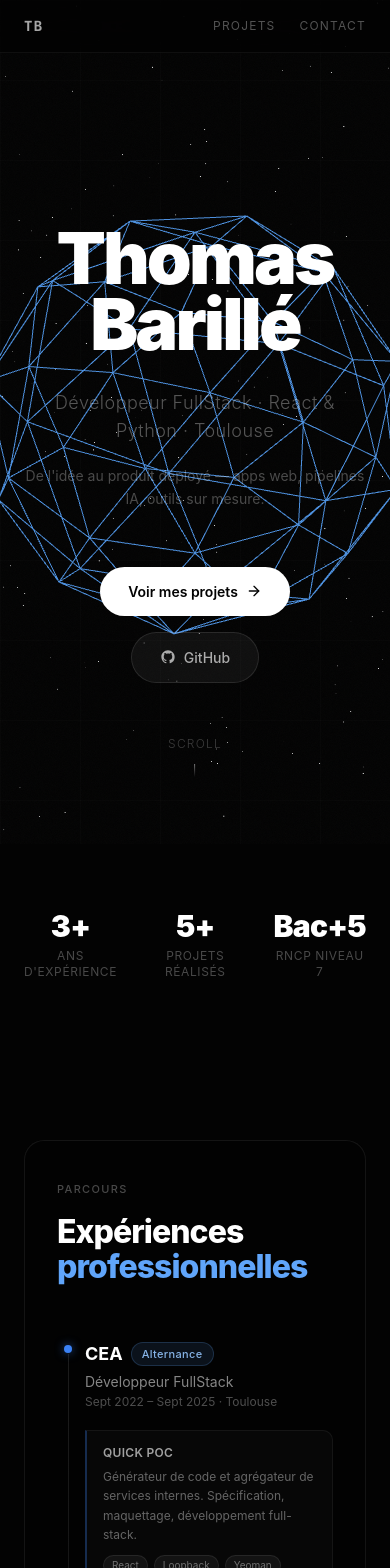
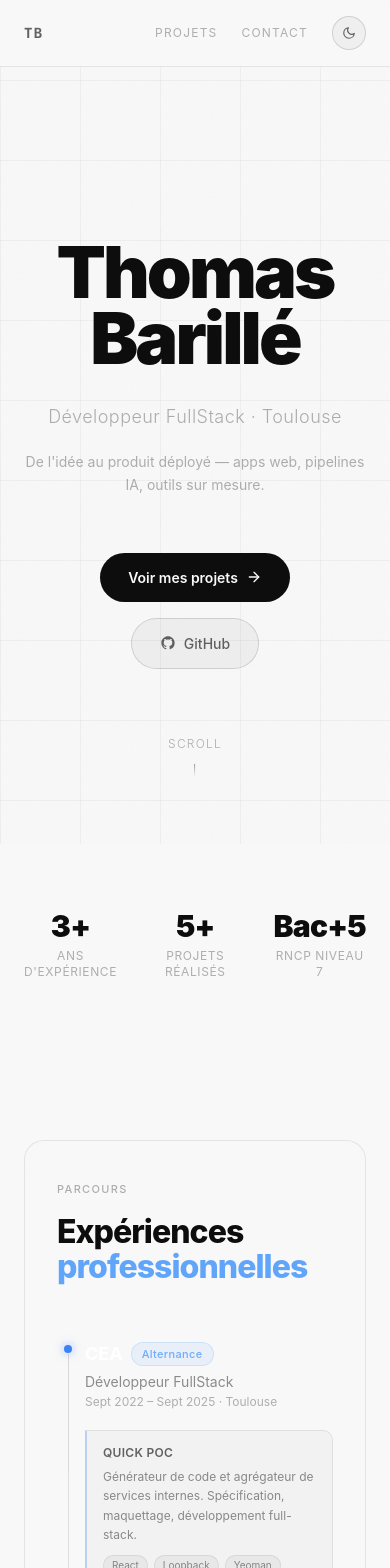
Before and after one commit to thomasBarille-ab/portfolio, a React (Vite) app: page / in a window 390 px wide. Shown: the top 1568 px of the page. Built offline with nearby package versions, Linux system fonts and the light colour scheme.

Commit message:
dark mode

```diff
--- a/src/App.tsx
+++ b/src/App.tsx
@@ -6,6 +6,7 @@ import { FadeIn } from "./components/FadeIn"
 import { Scene } from "./components/Scene"
 import { projects } from "./data/projects"
 import { experiences, education } from "./data/experiences"
+import { ThemeToggle } from "./components/ThemeToggle"
 
 const DURATION = 5000
 const SLIDE_MS = 550
@@ -28,7 +29,6 @@ function App() {
   const busy = useRef(false)
 
   const projectsRef = useRef<HTMLElement>(null)
-  const sceneScrollRef = useRef<number>(0)
 
   // ── Scroll-triggered refs ──
   const statsRef       = useRef<HTMLDivElement>(null)
@@ -86,18 +86,9 @@ function App() {
     return () => { if (timerRef.current) clearInterval(timerRef.current) }
   }, [])
 
-  useEffect(() => {
-    const onScroll = () => {
-      const max = document.documentElement.scrollHeight - window.innerHeight
-      sceneScrollRef.current = max > 0 ? window.scrollY / max : 0
-    }
-    window.addEventListener("scroll", onScroll, { passive: true })
-    return () => window.removeEventListener("scroll", onScroll)
-  }, [])
-
   return (
     <>
-    <Scene scrollRef={sceneScrollRef} />
+    <Scene />
     <div className="min-h-screen text-white overflow-x-hidden" style={{ position: "relative", zIndex: 1 }}>
 
       {/* ── Background overlays over canvas ── */}
@@ -109,23 +100,18 @@ function App() {
       {/* ── Header ── */}
       <header className="fixed top-0 left-0 right-0 z-50 glass-header">
         <div className="max-w-5xl mx-auto px-6 py-4 flex items-center justify-between">
-          <span className="text-sm font-bold tracking-widest font-mono" style={{ color: "rgba(255,255,255,0.65)" }}>TB</span>
+          <span className="text-sm font-bold tracking-widest font-mono" style={{ color: "var(--fg-mid)" }}>TB</span>
           <nav className="flex items-center gap-6 sm:gap-8">
-            <a href="#experience" className="text-xs tracking-widest uppercase transition-colors hidden sm:block" style={{ color: "rgba(255,255,255,0.32)", letterSpacing: "0.1em" }}
-               onMouseEnter={e => (e.currentTarget.style.color = "rgba(255,255,255,0.75)")}
-               onMouseLeave={e => (e.currentTarget.style.color = "rgba(255,255,255,0.32)")}>
+            <a href="#experience" className="nav-link text-xs tracking-widest uppercase hidden sm:block">
               Expérience
             </a>
-            <a href="#projects" className="text-xs tracking-widest uppercase transition-colors" style={{ color: "rgba(255,255,255,0.32)", letterSpacing: "0.1em" }}
-               onMouseEnter={e => (e.currentTarget.style.color = "rgba(255,255,255,0.75)")}
-               onMouseLeave={e => (e.currentTarget.style.color = "rgba(255,255,255,0.32)")}>
+            <a href="#projects" className="nav-link text-xs tracking-widest uppercase">
               Projets
             </a>
-            <a href="#contact" className="text-xs tracking-widest uppercase transition-colors" style={{ color: "rgba(255,255,255,0.32)", letterSpacing: "0.1em" }}
-               onMouseEnter={e => (e.currentTarget.style.color = "rgba(255,255,255,0.75)")}
-               onMouseLeave={e => (e.currentTarget.style.color = "rgba(255,255,255,0.32)")}>
+            <a href="#contact" className="nav-link text-xs tracking-widest uppercase">
               Contact
             </a>
+            <ThemeToggle />
           </nav>
         </div>
       </header>
@@ -155,18 +141,18 @@ function App() {
           {/* Role — no typewriter, clean static */}
           <motion.p
             className="text-lg sm:text-xl font-light tracking-wide mb-5"
-            style={{ color: "rgba(255,255,255,0.32)" }}
+            style={{ color: "var(--fg-faint)" }}
             initial={{ opacity: 0 }}
             animate={{ opacity: 1 }}
             transition={{ delay: 0.6, duration: 0.8 }}
           >
-            Développeur FullStack · React & Python · Toulouse
+            Développeur FullStack · Toulouse
           </motion.p>
 
           {/* Description */}
           <motion.p
             className="text-sm sm:text-base max-w-md mx-auto mb-14 leading-relaxed"
-            style={{ color: "rgba(255,255,255,0.28)" }}
+            style={{ color: "var(--fg-faint)" }}
             initial={{ opacity: 0 }}
             animate={{ opacity: 1 }}
             transition={{ delay: 0.7, duration: 0.8 }}
@@ -211,16 +197,13 @@ function App() {
         {/* Scroll indicator */}
         <motion.div
           className="absolute bottom-10 left-1/2 -translate-x-1/2 flex flex-col items-center gap-3 select-none"
-          style={{ color: "rgba(255,255,255,0.22)" }}
+          style={{ color: "var(--fg-faint)" }}
           initial={{ opacity: 0 }}
           animate={{ opacity: 1 }}
           transition={{ delay: 1.5, duration: 1 }}
         >
           <span className="text-xs tracking-widest uppercase font-light">Scroll</span>
-          <div
-            className="w-px h-10 scroll-line"
-            style={{ background: "linear-gradient(to bottom, rgba(255,255,255,0.7), transparent)" }}
-          />
+          <div className="w-px h-10 scroll-line" />
         </motion.div>
       </section>
 
@@ -239,8 +222,8 @@ function App() {
               animate={statsInView ? { opacity: 1, y: 0 } : {}}
               transition={{ delay: i * 0.1, duration: 0.6, ease }}
             >
-              <div className="text-3xl sm:text-4xl font-black text-white mb-1 tracking-tight">{s.n}</div>
-              <div className="text-xs tracking-wider uppercase" style={{ color: "rgba(255,255,255,0.28)" }}>{s.l}</div>
+              <div className="text-3xl sm:text-4xl font-black mb-1 tracking-tight" style={{ color: "var(--fg)" }}>{s.n}</div>
+              <div className="text-xs tracking-wider uppercase" style={{ color: "var(--fg-faint)" }}>{s.l}</div>
             </motion.div>
           ))}
         </div>
@@ -281,8 +264,8 @@ function App() {
                   {exp.type}
                 </span>
               </div>
-              <p className="text-sm mb-0.5" style={{ color: "rgba(255,255,255,0.52)" }}>{exp.role}</p>
-              <p className="text-xs mb-5" style={{ color: "rgba(255,255,255,0.3)" }}>{exp.period} · {exp.location}</p>
+              <p className="text-sm mb-0.5" style={{ color: "var(--fg-low)" }}>{exp.role}</p>
+              <p className="text-xs mb-5" style={{ color: "var(--fg-faint)" }}>{exp.period} · {exp.location}</p>
 
               {exp.subProjects ? (
                 <div className="space-y-2.5">
@@ -294,10 +277,10 @@ function App() {
                       animate={experienceInView ? { opacity: 1, y: 0 } : {}}
                       transition={{ delay: i * 0.2 + 0.3 + j * 0.1, duration: 0.4 }}
                     >
-                      <p className="text-xs font-semibold tracking-wide uppercase mb-1.5" style={{ color: "rgba(255,255,255,0.62)" }}>
+                      <p className="text-xs font-semibold tracking-wide uppercase mb-1.5" style={{ color: "var(--fg-mid)" }}>
                         {sp.name}
                       </p>
-                      <p className="text-xs leading-relaxed mb-2.5" style={{ color: "rgba(255,255,255,0.38)" }}>
+                      <p className="text-xs leading-relaxed mb-2.5" style={{ color: "var(--fg-low)" }}>
                         {sp.description}
                       </p>
                       <div className="flex flex-wrap gap-1.5">
@@ -309,7 +292,7 @@ function App() {
               ) : (
                 <>
                   {exp.description && (
-                    <p className="text-sm leading-relaxed mb-3" style={{ color: "rgba(255,255,255,0.38)" }}>
+                    <p className="text-sm leading-relaxed mb-3" style={{ color: "var(--fg-low)" }}>
                       {exp.description}
                     </p>
                   )}
@@ -368,7 +351,7 @@ function App() {
             </button>
           </div>
 
-          <div className="mt-5 h-px rounded-full overflow-hidden" style={{ background: "rgba(255,255,255,0.06)" }}>
+          <div className="mt-5 h-px rounded-full overflow-hidden" style={{ background: "var(--border)" }}>
             <div key={dotIndex} className="h-full progress-bar"
               style={{ background: "linear-gradient(to right, #3b82f6, #8b5cf6)" }} />
           </div>
@@ -381,8 +364,8 @@ function App() {
                 aria-label={`Projet ${i + 1}`}
                 className="rounded-full transition-all duration-300"
                 style={i === dotIndex
-                  ? { width: "20px", height: "8px", background: "white" }
-                  : { width: "8px", height: "8px", background: "rgba(255,255,255,0.18)" }}
+                  ? { width: "20px", height: "8px", background: "var(--fg)" }
+                  : { width: "8px", height: "8px", background: "var(--fg-faintest)" }}
               />
             ))}
           </div>
@@ -416,11 +399,11 @@ function App() {
                 animate={educationInView ? { scale: 1 } : {}}
                 transition={{ delay: i * 0.15 + 0.1, type: "spring", stiffness: 300, damping: 20 }}
               />
-              <h3 className="text-base font-bold text-white mb-0.5">{edu.school}</h3>
-              <p className="text-sm mb-0.5" style={{ color: "rgba(255,255,255,0.5)" }}>{edu.field}</p>
-              <p className="text-xs mb-2" style={{ color: "rgba(255,255,255,0.3)" }}>{edu.period} · {edu.location}</p>
+              <h3 className="text-base font-bold mb-0.5" style={{ color: "var(--fg)" }}>{edu.school}</h3>
+              <p className="text-sm mb-0.5" style={{ color: "var(--fg-low)" }}>{edu.field}</p>
+              <p className="text-xs mb-2" style={{ color: "var(--fg-faint)" }}>{edu.period} · {edu.location}</p>
               {edu.details?.map(d => (
-                <p key={d} className="text-xs leading-relaxed" style={{ color: "rgba(255,255,255,0.33)" }}>{d}</p>
+                <p key={d} className="text-xs leading-relaxed" style={{ color: "var(--fg-faint)" }}>{d}</p>
               ))}
             </motion.div>
           ))}
@@ -464,9 +447,9 @@ function App() {
               animate={skillsInView ? { opacity: 1, y: 0 } : {}}
               transition={{ delay: SKILLS.length * 0.04 + i * 0.08, duration: 0.4 }}
             >
-              <span className="text-sm font-medium" style={{ color: "rgba(255,255,255,0.62)" }}>{l.lang}</span>
+              <span className="text-sm font-medium" style={{ color: "var(--fg-mid)" }}>{l.lang}</span>
               <span className="lang-badge">{l.level}</span>
-              <span className="text-xs" style={{ color: "rgba(255,255,255,0.3)" }}>{l.detail}</span>
+              <span className="text-xs" style={{ color: "var(--fg-faint)" }}>{l.detail}</span>
             </motion.div>
           ))}
         </div>
@@ -542,9 +525,9 @@ function App() {
       </section>
 
       {/* ── Footer ── */}
-      <footer style={{ borderTop: "1px solid rgba(255,255,255,0.05)" }} className="py-8">
+      <footer style={{ borderTop: "1px solid var(--border)" }} className="py-8">
         <div className="max-w-5xl mx-auto px-6 text-center">
-          <span className="font-mono" style={{ fontSize: "11px", color: "rgba(255,255,255,0.14)" }}>
+          <span className="font-mono" style={{ fontSize: "11px", color: "var(--fg-faintest)" }}>
             © 2026 Thomas Barillé — Développeur FullStack
           </span>
         </div>
--- a/src/components/Scene.tsx
+++ b/src/components/Scene.tsx
@@ -1,60 +1,15 @@
-import { useRef } from "react"
-import { Canvas, useFrame } from "@react-three/fiber"
+import { Canvas } from "@react-three/fiber"
 import { Stars } from "@react-three/drei"
-import * as THREE from "three"
 
-const SECTIONS = [
-  { x: 0,    y: 0,    z: 0,    color: "#3b82f6", s: 1.4 },
-  { x: -2.0, y: 0.4,  z: -0.5, color: "#8b5cf6", s: 1.0 },
-  { x: 2.2,  y: -0.3, z: -0.5, color: "#f472b6", s: 0.9 },
-  { x: -1.5, y: 0.2,  z: -0.5, color: "#34d399", s: 0.85 },
-  { x: 0,    y: 0,    z: 0,    color: "#c4b5fd", s: 1.2 },
-]
-
-function lerp(a: number, b: number, t: number) { return a + (b - a) * t }
-
-function Orb({ scrollRef }: { scrollRef: React.MutableRefObject<number> }) {
-  const mesh = useRef<THREE.Mesh>(null)
-  const mat  = useRef<THREE.MeshBasicMaterial>(null)
-  const ca   = useRef(new THREE.Color())
-  const cb   = useRef(new THREE.Color())
-
-  useFrame(({ clock }) => {
-    if (!mesh.current || !mat.current) return
-    const t   = clock.getElapsedTime()
-    mesh.current.rotation.x = t * 0.11
-    mesh.current.rotation.y = t * 0.17
-
-    const max  = SECTIONS.length - 1
-    const raw  = Math.max(0, Math.min(scrollRef.current * max, max))
-    const i    = Math.min(Math.floor(raw), max - 1)
-    const frac = raw - i
-    const a = SECTIONS[i], b = SECTIONS[i + 1]
-
-    mesh.current.position.set(lerp(a.x, b.x, frac), lerp(a.y, b.y, frac), lerp(a.z, b.z, frac))
-    mesh.current.scale.setScalar(lerp(a.s, b.s, frac))
-    ca.current.set(a.color)
-    cb.current.set(b.color)
-    mat.current.color.copy(ca.current.lerp(cb.current, frac))
-  })
-
-  return (
-    <mesh ref={mesh}>
-      <icosahedronGeometry args={[1, 1]} />
-      <meshBasicMaterial ref={mat} color="#3b82f6" wireframe />
-    </mesh>
-  )
-}
-
-export function Scene({ scrollRef }: { scrollRef: React.MutableRefObject<number> }) {
+export function Scene() {
   return (
     <Canvas
       camera={{ position: [0, 0, 5], fov: 60 }}
+      className="stars-canvas"
+      gl={{ alpha: true }}
       style={{ position: "fixed", top: 0, left: 0, right: 0, bottom: 0, zIndex: 0, pointerEvents: "none" }}
-      onCreated={({ gl }) => gl.setClearColor(new THREE.Color("#030303"), 1)}
     >
       <Stars radius={120} depth={60} count={4000} factor={4} saturation={0} fade speed={0.6} />
-      <Orb scrollRef={scrollRef} />
     </Canvas>
   )
 }
--- a/src/components/ThemeToggle.tsx
+++ b/src/components/ThemeToggle.tsx
@@ -1,26 +1,38 @@
 import { useEffect, useState } from "react"
 
 export function ThemeToggle() {
-  const [dark, setDark] = useState(() =>
-    window.matchMedia("(prefers-color-scheme: dark)").matches
-  )
+  const [dark, setDark] = useState(() => {
+    const stored = localStorage.getItem("theme")
+    if (stored) return stored === "dark"
+    return window.matchMedia("(prefers-color-scheme: dark)").matches
+  })
 
   useEffect(() => {
     document.documentElement.classList.toggle("dark", dark)
+    localStorage.setItem("theme", dark ? "dark" : "light")
   }, [dark])
 
   return (
     <button
-      onClick={() => setDark((d) => !d)}
-      className="p-2 rounded-lg border border-neutral-200 dark:border-neutral-700 text-neutral-500 dark:text-neutral-400 hover:bg-neutral-100 dark:hover:bg-neutral-800 transition-colors"
-      aria-label="Toggle theme"
+      onClick={() => setDark(d => !d)}
+      aria-label="Basculer le thème"
+      style={{
+        width: 34, height: 34, flexShrink: 0,
+        display: "flex", alignItems: "center", justifyContent: "center",
+        borderRadius: "50%",
+        background: "var(--surface-sm)",
+        border: "1px solid var(--border-mid)",
+        color: "var(--fg-mid)",
+        cursor: "pointer",
+        transition: "background 0.2s, color 0.2s, border-color 0.2s",
+      }}
     >
       {dark ? (
-        <svg className="w-5 h-5" fill="none" stroke="currentColor" strokeWidth={2} viewBox="0 0 24 24">
+        <svg width="14" height="14" fill="none" stroke="currentColor" strokeWidth={2} viewBox="0 0 24 24">
           <path strokeLinecap="round" strokeLinejoin="round" d="M12 3v1m0 16v1m8.66-9H21M3 12H2.34M17.66 6.34l-.7.7M6.34 17.66l-.7.7M17.66 17.66l-.7-.7M6.34 6.34l-.7-.7M12 8a4 4 0 100 8 4 4 0 000-8z" />
         </svg>
       ) : (
-        <svg className="w-5 h-5" fill="none" stroke="currentColor" strokeWidth={2} viewBox="0 0 24 24">
+        <svg width="14" height="14" fill="none" stroke="currentColor" strokeWidth={2} viewBox="0 0 24 24">
           <path strokeLinecap="round" strokeLinejoin="round" d="M21 12.79A9 9 0 1111.21 3a7 7 0 009.79 9.79z" />
         </svg>
       )}
--- a/src/index.css
+++ b/src/index.css
@@ -4,29 +4,66 @@
 @custom-variant dark (&:where(.dark, .dark *));
 
 @layer base {
-  :root { color-scheme: dark; }
+  :root {
+    color-scheme: light;
+    --bg: #f8f8f8;
+    --fg: #0d0d0d;
+    --fg-mid: rgba(0,0,0,0.60);
+    --fg-low: rgba(0,0,0,0.44);
+    --fg-faint: rgba(0,0,0,0.30);
+    --fg-faintest: rgba(0,0,0,0.16);
+    --border: rgba(0,0,0,0.08);
+    --border-mid: rgba(0,0,0,0.13);
+    --glass-bg: rgba(248,248,248,0.88);
+    --header-bg: rgba(248,248,248,0.92);
+    --grid-line: rgba(0,0,0,0.04);
+    --surface-xs: rgba(0,0,0,0.025);
+    --surface-sm: rgba(0,0,0,0.04);
+    --surface-mid: rgba(0,0,0,0.07);
+    --canvas-opacity: 0;
+  }
+  .dark {
+    color-scheme: dark;
+    --bg: #030303;
+    --fg: #ffffff;
+    --fg-mid: rgba(255,255,255,0.62);
+    --fg-low: rgba(255,255,255,0.42);
+    --fg-faint: rgba(255,255,255,0.28);
+    --fg-faintest: rgba(255,255,255,0.14);
+    --border: rgba(255,255,255,0.07);
+    --border-mid: rgba(255,255,255,0.10);
+    --glass-bg: rgba(3,3,3,0.72);
+    --header-bg: rgba(3,3,3,0.82);
+    --grid-line: rgba(255,255,255,0.016);
+    --surface-xs: rgba(255,255,255,0.025);
+    --surface-sm: rgba(255,255,255,0.05);
+    --surface-mid: rgba(255,255,255,0.09);
+    --canvas-opacity: 1;
+  }
   html { scroll-behavior: smooth; }
   body {
     margin: 0;
     font-family: 'Inter', system-ui, sans-serif;
     -webkit-font-smoothing: antialiased;
     -moz-osx-font-smoothing: grayscale;
-    background: #030303;
-    color: white;
+    background: var(--bg);
+    color: var(--fg);
+    transition: background-color 0.4s, color 0.4s;
   }
 }
 
-/* ─── Background ─── */
-.bg-glow {
-  position: fixed; top: 0; left: 0; right: 0;
-  height: 70vh; pointer-events: none;
-  background: radial-gradient(ellipse 80% 50% at 50% -20%, rgba(59,130,246,0.07) 0%, transparent 70%);
+/* ─── Stars canvas ─── */
+.stars-canvas {
+  opacity: var(--canvas-opacity);
+  transition: opacity 0.5s;
 }
+
+/* ─── Background overlays ─── */
 .grid-bg {
   position: fixed; inset: 0; pointer-events: none;
   background-image:
-    linear-gradient(rgba(255,255,255,0.016) 1px, transparent 1px),
-    linear-gradient(90deg, rgba(255,255,255,0.016) 1px, transparent 1px);
+    linear-gradient(var(--grid-line) 1px, transparent 1px),
+    linear-gradient(90deg, var(--grid-line) 1px, transparent 1px);
   background-size: 80px 80px;
 }
 .noise-overlay {
@@ -39,9 +76,19 @@
 .glass-header {
   backdrop-filter: blur(16px) saturate(200%);
   -webkit-backdrop-filter: blur(16px) saturate(200%);
-  background: rgba(3, 3, 3, 0.82);
-  border-bottom: 1px solid rgba(255,255,255,0.05);
+  background: var(--header-bg);
+  border-bottom: 1px solid var(--border);
+  transition: background-color 0.4s, border-color 0.4s;
 }
+
+/* ─── Nav links ─── */
+.nav-link {
+  color: var(--fg-faint);
+  transition: color 0.2s;
+  letter-spacing: 0.1em;
+  text-decoration: none;
+}
+.nav-link:hover { color: var(--fg-mid); }
 
 /* ─── Hero ─── */
 .hero-name {
@@ -49,7 +96,7 @@
   font-size: clamp(72px, 13vw, 160px);
   font-weight: 900;
   letter-spacing: -0.04em;
-  color: white;
+  color: var(--fg);
   line-height: 0.92;
 }
 
@@ -59,7 +106,7 @@
   font-size: 11px;
   letter-spacing: 0.12em;
   text-transform: uppercase;
-  color: rgba(255,255,255,0.28);
+  color: var(--fg-faint);
   font-weight: 500;
   margin-bottom: 1rem;
 }
@@ -67,7 +114,7 @@
   font-size: clamp(2rem, 5vw, 3.5rem);
   font-weight: 800;
   letter-spacing: -0.03em;
-  color: white;
+  color: var(--fg);
   line-height: 1.1;
 }
 .text-accent { color: #60a5fa; }
@@ -76,23 +123,26 @@
 .btn-primary {
   display: inline-flex; align-items: center; gap: 8px;
   padding: 14px 28px;
-  background: white; color: #030303;
+  background: var(--fg); color: var(--bg);
   font-size: 14px; font-weight: 600; font-family: inherit;
   border-radius: 100px; border: none; cursor: pointer;
+  transition: background 0.3s, color 0.3s;
 }
 .btn-secondary {
   display: inline-flex; align-items: center; gap: 8px;
   padding: 14px 28px;
-  background: rgba(255,255,255,0.05); color: rgba(255,255,255,0.65);
+  background: var(--surface-sm); color: var(--fg-mid);
   font-size: 14px; font-weight: 500; font-family: inherit;
-  border-radius: 100px; border: 1px solid rgba(255,255,255,0.1);
+  border-radius: 100px; border: 1px solid var(--border-mid);
   cursor: pointer; text-decoration: none;
+  transition: background 0.3s, color 0.3s, border-color 0.3s;
 }
 
 /* ─── Scroll indicator ─── */
 .scroll-line {
   animation: scroll-scan 2s ease-in-out infinite;
   transform-origin: top;
+  background: linear-gradient(to bottom, var(--fg-mid), transparent);
 }
 @keyframes scroll-scan {
   0%   { transform: scaleY(0); opacity: 0.8; }
@@ -109,17 +159,17 @@
 
 .carousel-btn {
   width: 44px; height: 44px; border-radius: 50%;
-  background: rgba(255,255,255,0.05);
-  border: 1px solid rgba(255,255,255,0.1);
-  color: rgba(255,255,255,0.6);
+  background: var(--surface-sm);
+  border: 1px solid var(--border-mid);
+  color: var(--fg-mid);
   display: flex; align-items: center; justify-content: center;
   cursor: pointer;
   backdrop-filter: blur(10px); -webkit-backdrop-filter: blur(10px);
   transition: background 0.2s, color 0.2s, border-color 0.2s;
 }
 .carousel-btn:hover {
-  background: rgba(255,255,255,0.1); color: white;
-  border-color: rgba(255,255,255,0.2);
+  background: var(--surface-mid); color: var(--fg);
+  border-color: var(--border-mid);
 }
 
 /* ─── Timeline ─── */
@@ -127,7 +177,7 @@
 .tl-line {
   position: absolute; left: 11px; top: 14px; bottom: 20px;
   width: 1px;
-  background: linear-gradient(to bottom, rgba(255,255,255,0.1), transparent);
+  background: linear-gradient(to bottom, var(--border-mid), transparent);
   pointer-events: none;
 }
 .tl-entry { position: relative; margin-bottom: 2.5rem; }
@@ -139,15 +189,16 @@
   box-shadow: 0 0 10px rgba(59,130,246,0.6);
 }
 .tl-dot-edu {
-  background: rgba(255,255,255,0.35);
-  box-shadow: 0 0 6px rgba(255,255,255,0.15);
+  background: var(--fg-low);
+  box-shadow: none;
 }
 .subproject-card {
   padding: 14px 16px;
-  background: rgba(255,255,255,0.025);
-  border: 1px solid rgba(255,255,255,0.06);
+  background: var(--surface-xs);
+  border: 1px solid var(--border);
   border-left: 2px solid rgba(59,130,246,0.3);
   border-radius: 0 10px 10px 0;
+  transition: background 0.3s, border-color 0.3s;
 }
 .exp-badge {
   display: inline-block; padding: 3px 10px; border-radius: 100px;
@@ -155,86 +206,89 @@
 }
 .exp-badge-alt {
   background: rgba(96,165,250,0.1); border: 1px solid rgba(96,165,250,0.2);
-  color: rgba(147,197,253,0.9);
+  color: rgba(96,165,250,0.9);
 }
 .exp-badge-stage {
   background: rgba(167,139,250,0.1); border: 1px solid rgba(167,139,250,0.2);
-  color: rgba(196,181,253,0.9);
+  color: rgba(167,139,250,0.9);
 }
 .tech-micro {
   font-size: 10px; padding: 2px 8px; border-radius: 100px;
-  background: rgba(255,255,255,0.05);
-  border: 1px solid rgba(255,255,255,0.08);
-  color: rgba(255,255,255,0.4);
+  background: var(--surface-sm);
+  border: 1px solid var(--border);
+  color: var(--fg-low);
+  transition: background 0.3s, color 0.3s, border-color 0.3s;
 }
 
 /* ─── Skills ─── */
 .skill-pill {
   padding: 7px 16px;
-  background: rgba(255,255,255,0.03);
-  border: 1px solid rgba(255,255,255,0.07);
+  background: var(--surface-sm);
+  border: 1px solid var(--border);
   border-radius: 100px;
-  font-size: 12px; color: rgba(255,255,255,0.4);
+  font-size: 12px; color: var(--fg-low);
   transition: background 0.2s, color 0.2s, border-color 0.2s; cursor: default;
 }
 .skill-pill:hover {
-  background: rgba(255,255,255,0.07); color: rgba(255,255,255,0.75);
-  border-color: rgba(255,255,255,0.14);
+  background: var(--surface-mid); color: var(--fg-mid);
+  border-color: var(--border-mid);
 }
 
 /* ─── Languages ─── */
 .lang-card {
   display: flex; align-items: center; gap: 10px;
   padding: 10px 18px;
-  background: rgba(255,255,255,0.03);
-  border: 1px solid rgba(255,255,255,0.07);
+  background: var(--surface-sm);
+  border: 1px solid var(--border);
   border-radius: 100px;
+  transition: background 0.3s, border-color 0.3s;
 }
 .lang-badge {
   font-size: 11px; font-weight: 700; padding: 2px 7px; border-radius: 100px;
   background: rgba(59,130,246,0.12); border: 1px solid rgba(59,130,246,0.25);
-  color: rgba(147,197,253,0.9);
+  color: rgba(96,165,250,0.9);
 }
 
 /* ─── Contact ─── */
 .contact-heading {
   font-size: clamp(3.5rem, 10vw, 8rem);
   font-weight: 900; letter-spacing: -0.04em;
-  color: white; line-height: 0.9; margin-bottom: 2.5rem;
+  color: var(--fg); line-height: 0.9; margin-bottom: 2.5rem;
 }
 .contact-email-link {
   display: inline-flex; align-items: center; gap: 12px;
   font-size: clamp(1rem, 2.5vw, 1.3rem); font-weight: 500;
-  color: rgba(255,255,255,0.6); text-decoration: none;
-  border-bottom: 1px solid rgba(255,255,255,0.1); padding-bottom: 8px;
+  color: var(--fg-mid); text-decoration: none;
+  border-bottom: 1px solid var(--border-mid); padding-bottom: 8px;
   transition: color 0.2s, border-color 0.2s;
 }
-.contact-email-link:hover { color: white; border-color: rgba(255,255,255,0.4); }
+.contact-email-link:hover { color: var(--fg); border-color: var(--fg-mid); }
 .contact-secondary {
   display: flex; flex-wrap: wrap; gap: 8px 16px; align-items: center;
-  margin-top: 20px; font-size: 13px; color: rgba(255,255,255,0.28);
+  margin-top: 20px; font-size: 13px; color: var(--fg-faint);
 }
 .contact-secondary a {
-  color: rgba(255,255,255,0.4); text-decoration: none; transition: color 0.2s;
+  color: var(--fg-low); text-decoration: none; transition: color 0.2s;
 }
-.contact-secondary a:hover { color: rgba(255,255,255,0.75); }
+.contact-secondary a:hover { color: var(--fg-mid); }
 
 /* ─── Glass panel ─── */
 .glass-panel {
-  background: rgba(3, 3, 3, 0.72);
+  background: var(--glass-bg);
   backdrop-filter: blur(20px) saturate(160%);
   -webkit-backdrop-filter: blur(20px) saturate(160%);
-  border: 1px solid rgba(255,255,255,0.07);
+  border: 1px solid var(--border);
   border-radius: 20px;
+  transition: background 0.4s, border-color 0.4s;
 }
 
 /* ─── Project card ─── */
 .card-tilt-wrapper {
   position: relative; border-radius: 20px;
-  border: 1px solid rgba(255,255,255,0.07);
+  border: 1px solid var(--border);
   transition: border-color 0.3s;
 }
-.card-tilt-wrapper:hover { border-color: rgba(255,255,255,0.14); }
+.card-tilt-wrapper:hover { border-color: var(--border-mid); }
 .card-shine {
   position: absolute; inset: 0; z-index: 10;
   pointer-events: none; border-radius: 20px;
```
Also changed, not shown: index.html (+8 -1 lines).
